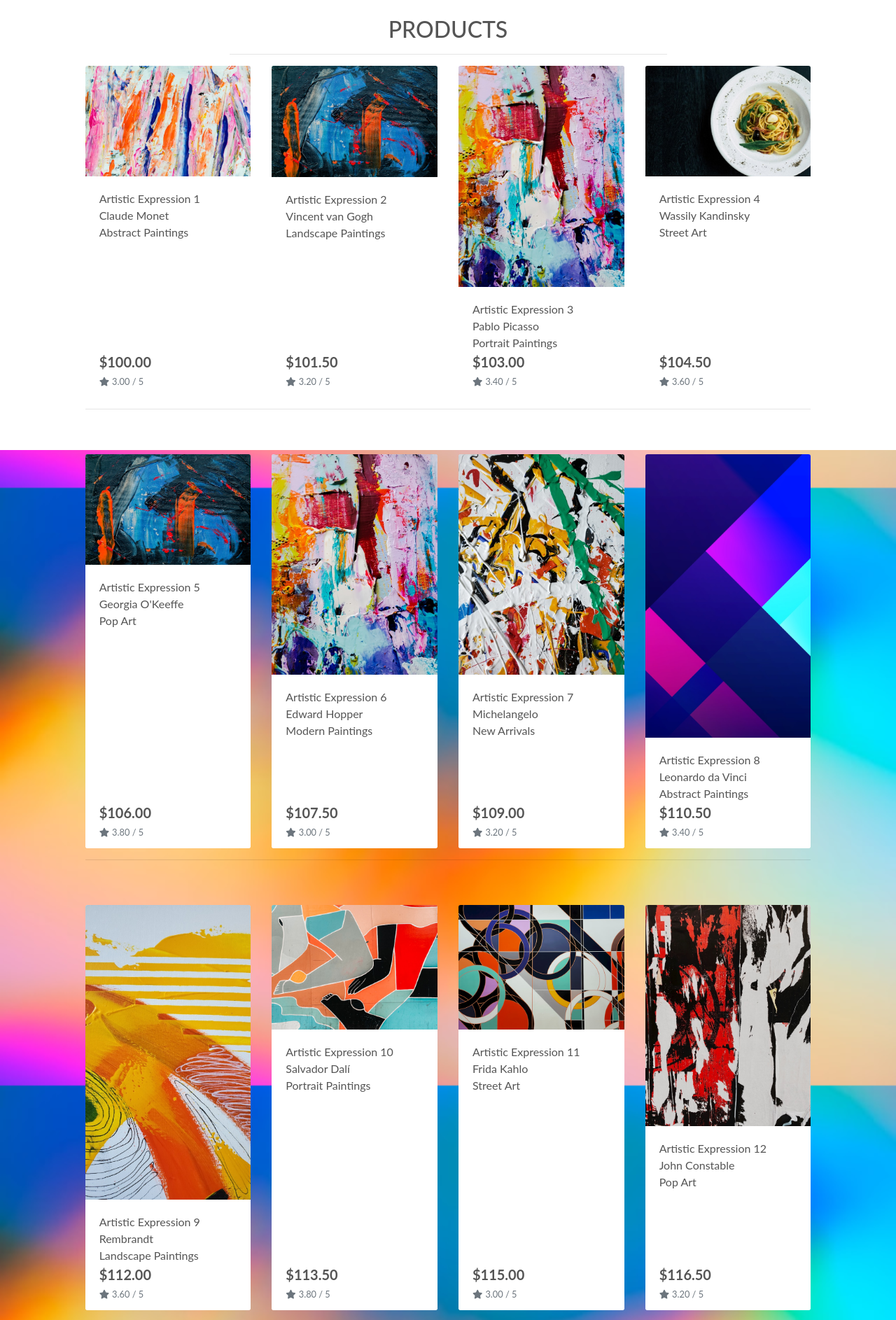
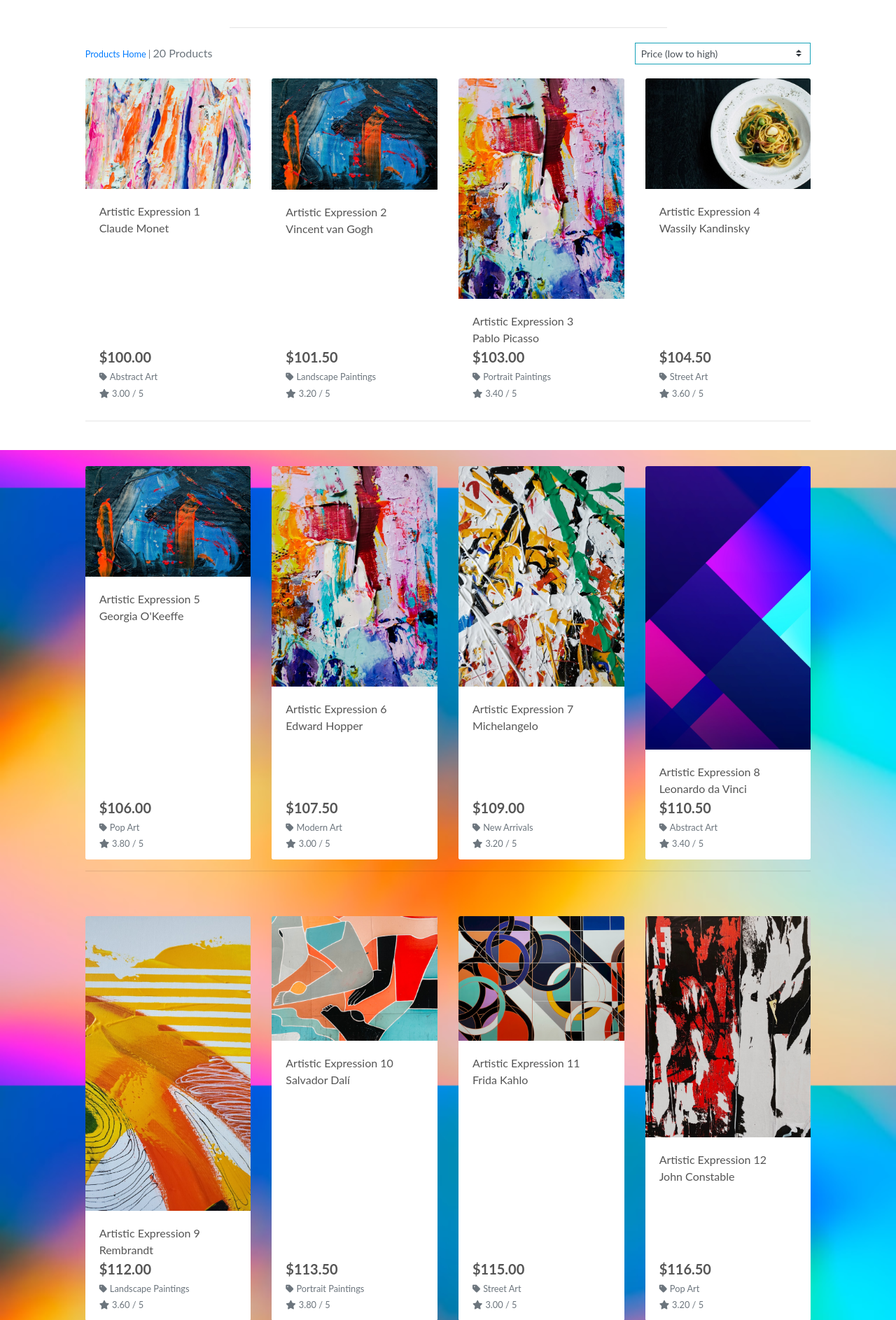
Before and after one commit to aslinedvinsson/Artzy, a Django app: a page that uses templates/includes/main-nav.html in a window 1280 px wide. Shown: the part 157-2043 px from the top of the page at 70% size. Run offline with Django 3.2, Linux system fonts and the light colour scheme; data comes from the database, SQL or seed files in the repository; some libraries are stand-ins or nearby versions.

Commit message:
add sorting and product counts to product page

```diff
--- a/products/fixtures/categories.json
+++ b/products/fixtures/categories.json
@@ -4,7 +4,7 @@
         "model": "products.category",
         "fields": {
             "name": "abstract_paintings",
-            "friendly_name": "Abstract Paintings",
+            "friendly_name": "Abstract Art",
             "description": "Abstract Paintings focus on visual language of shape, form, color, and line to create compositions independent from visual references in the world."
         }
     },
@@ -49,7 +49,7 @@
         "model": "products.category",
         "fields": {
             "name": "modern_paintings",
-            "friendly_name": "Modern Paintings",
+            "friendly_name": "Modern Art",
             "description": "Modern Paintings break away from traditional styles, experimenting with new ways of seeing and with fresh ideas about the nature of materials and functions of art."
         }
     },
@@ -62,4 +62,5 @@
             "description": "New Arrivals feature the latest and most innovative works from emerging and established artists, showcasing contemporary trends and styles."
         }
     }
+
 ]
--- a/products/templates/products/products.html
+++ b/products/templates/products/products.html
@@ -14,13 +14,42 @@
     <div class="container-fluid">
         <div class="row">
             <div class="col text-center mt-3">
-                <h2 class="logo-font">Products</h2>
+                <h2 class="logo-font">{% for c in current_categories %}
+                    <span class="{{ c.friendly_name }}">{{ c.friendly_name }}</span>
+                {% endfor %}</h2>
+
                 <hr class="w-50 mb-1">
             </div>
         </div>
         <div class="row">
             <div class="product-container col-10 offset-1">
-                <div class="row mt-1 mb-2"></div>
+                <div class="row mt-1 mb-2">
+                    <div class="col-12 col-md-6 my-auto order-md-last d-flex justify-content-center justify-content-md-end">
+                        <div class="sort-select-wrapper w-50">
+                            <select id="sort-selector" class="custom-select custom-select-sm rounded-0 border border-{% if current_sorting != 'None_None' %}info{% else %}black{% endif %}">
+                                <option value="reset" {% if current_sorting == 'None_None' %}selected{% endif %}>Sort by...</option>
+                                <option value="price_asc" {% if current_sorting == 'price_asc' %}selected{% endif %}>Price (low to high)</option>
+                                <option value="price_desc" {% if current_sorting == 'price_desc' %}selected{% endif %}>Price (high to low)</option>
+                                <option value="rating_asc" {% if current_sorting == 'rating_asc' %}selected{% endif %}>Rating (low to high)</option>
+                                <option value="rating_desc" {% if current_sorting == 'rating_desc' %}selected{% endif %}>Rating (high to low)</option>
+                                <option value="name_asc" {% if current_sorting == 'name_asc' %}selected{% endif %}>Art work name (A-Z)</option>
+                                <option value="name_desc" {% if current_sorting == 'name_desc' %}selected{% endif %}>Art work name (Z-A)</option>
+                                <option value="artist_asc" {% if current_sorting == 'artist_asc' %}selected{% endif %}>Artist (A-Z)</option>
+                                <option value="artist_desc" {% if current_sorting == 'artist_desc' %}selected{% endif %}>Artist (Z-A)</option>
+                                <option value="category_asc" {% if current_sorting == 'category_asc' %}selected{% endif %}>Category (A-Z)</option>
+                                <option value="category_desc" {% if current_sorting == 'category_desc' %}selected{% endif %}>Category (Z-A)</option>
+                            </select>
+                        </div>
+                    </div>
+                    <div class="col-12 col-md-6 order-md-first">
+                        <p class="text-muted mt-3 text-center text-md-left">
+                            {% if search_term or current_categories or current_sorting != 'None_None' %}
+                                <span class="small"><a href="{% url 'products' %}">Products Home</a> | </span>
+                            {% endif %}
+                            {{ products|length }} Products{% if search_term %} found for <strong>"{{ search_term }}"</strong>{% endif %}
+                        </p>
+                    </div>
+                </div>
                 <div class="row">
                     {% for product in products %}
                         <div class="col-sm-6 col-md-6 col-lg-4 col-xl-3">
@@ -37,13 +66,19 @@
                                 <div class="card-body pb-0">
                                     <p class="mb-0">{{ product.name }}</p>
                                     <p class="mb-0">{{ product.artist }}</p>
-                                    <p class="mb-0">{{ product.category.friendly_name }}</p>
                                 </div>
                                 <div class="card-footer bg-white pt-0 border-0 text-left">
                                     <div class="row">
                                         <div class="col">
                                             <p class="lead mb-0 text-left font-weight-bold">${{ product.price }}</p>
                                             {% if product.rating %}
+                                            {% if product.category %}
+                                            <p class="small mt-1 mb-0">
+                                                <a class="text-muted" href="{% url 'products' %}?category={{ product.category.name }}">
+                                                    <i class="fas fa-tag mr-1"></i>{{ product.category.friendly_name }}
+                                                </a>
+                                            </p>
+                                            {% endif %}
                                                 <small class="text-muted"><i class="fas fa-star mr-1"></i>{{ product.rating }} / 5</small>
                                             {% else %}
                                                 <small class="text-muted">No Rating</small>
--- a/products/views.py
+++ b/products/views.py
@@ -30,6 +30,9 @@ def all_products(request):
                     F('artist'),
                     StrIndex(F('artist'), Value(' '), position='reverse') + 1
                 ))
+            if sortkey == 'category':
+                sortkey = 'category__name'
+
             if 'direction' in request.GET:
                 direction = request.GET['direction']
                 if direction == 'desc':
--- a/templates/includes/main-nav.html
+++ b/templates/includes/main-nav.html
@@ -23,9 +23,12 @@
                 Art Categories
             </a>
             <div class="dropdown-menu border-0" aria-labelledby="art-category-link">
-                <a href="{% url 'products' %}?category=abstract_paintings, modern_paintings" class="dropdown-item">Abstract &amp; Modern</a>
-                <a href="{% url 'products' %}?category=landscape_paintings, portrait_paintings" class="dropdown-item">Landsacape &amp; Portrait</a>
-                <a href="{% url 'products' %}?category=street_art, pop_art" class="dropdown-item">Street Art &amp; Pop Art</a>
+                <a href="{% url 'products' %}?category=abstract_paintings" class="dropdown-item">Abstract Art</a>
+                <a href="{% url 'products' %}?category=landscape_paintings" class="dropdown-item">Landscape Paintings</a>
+                <a href="{% url 'products' %}?category=street_art" class="dropdown-item">Street Art</a>
+                <a href="{% url 'products' %}?category=modern_paintings" class="dropdown-item">Modern Art</a>
+                <a href="{% url 'products' %}?category=portrait_paintings" class="dropdown-item">Portrait Paintings</a>
+                <a href="{% url 'products' %}?category=pop_art" class="dropdown-item">Pop Art</a>
                 <a href="{% url 'products' %}?category=new_arrivals" class="dropdown-item">New Arrivals</a>
             </div>
         </li>
```
Also changed, not shown: products/templates/products/product_detail.html (+7 -1 lines).
